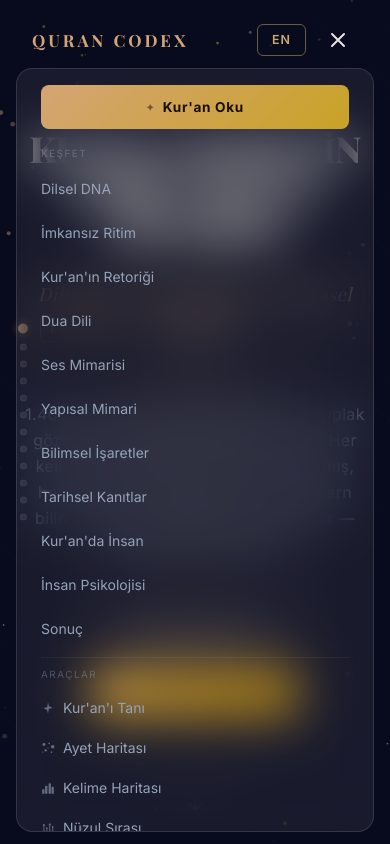
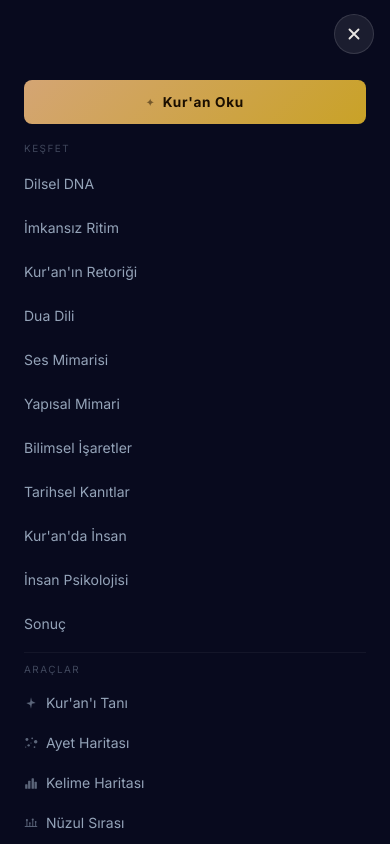
Before and after one commit to serdarbozoglan/qurancodex, a React (Vite) app: page / in a window 390 px wide. Both pictures are taken after a click on the button 338 px from the left and 40 px from the top of the page. Shown: the top 844 px of the page. Built offline with nearby package versions, Linux system fonts and the light colour scheme; a web font is replaced by a local one.

Commit message:
fix: mobile menu full-screen overlay with close button

```diff
--- a/src/components/Navbar.jsx
+++ b/src/components/Navbar.jsx
@@ -628,7 +628,7 @@ export default function Navbar() {
   return (
     <>
     <nav
-      className={`fixed top-0 left-0 right-0 z-50 transition-all duration-500 ${
+      className={`fixed top-0 left-0 right-0 z-[9999] transition-all duration-500 ${
         scrolled
           ? 'bg-cosmic-black/85 backdrop-blur-xl border-b border-white/5 py-3'
           : 'py-5 bg-transparent'
@@ -1237,17 +1237,50 @@ export default function Navbar() {
         </div>
       </div>
 
-      {/* Mobile menu */}
+      {/* Mobile menu — full-screen overlay */}
       <AnimatePresence>
         {mobileOpen && (
           <motion.div
-            initial={{ opacity: 0, height: 0 }}
-            animate={{ opacity: 1, height: 'auto' }}
-            exit={{ opacity: 0, height: 0 }}
-            transition={{ duration: 0.25 }}
-            className="lg:hidden overflow-hidden"
+            initial={{ opacity: 0, x: '100%' }}
+            animate={{ opacity: 1, x: 0 }}
+            exit={{ opacity: 0, x: '100%' }}
+            transition={{ duration: 0.25, ease: 'easeInOut' }}
+            className="lg:hidden"
+            style={{
+              position: 'fixed',
+              inset: 0,
+              zIndex: 9998,
+              background: '#080a1e',
+              overflowY: 'auto',
+            }}
           >
-            <div className="glass-card-strong mt-2 mx-4 rounded-xl py-4 px-6 flex flex-col gap-1" style={{ maxHeight: 'calc(100dvh - 80px)', overflowY: 'auto' }}>
+            {/* Close button inside overlay */}
+            <button
+              onClick={() => setMobileOpen(false)}
+              style={{
+                position: 'fixed',
+                top: '14px',
+                right: '16px',
+                zIndex: 1,
+                display: 'flex',
+                alignItems: 'center',
+                justifyContent: 'center',
+                width: '40px',
+                height: '40px',
+                borderRadius: '50%',
+                background: 'rgba(255,255,255,0.08)',
+                border: '1px solid rgba(255,255,255,0.12)',
+                color: '#e8e6e3',
+                cursor: 'pointer',
+              }}
+              aria-label="Menüyü kapat"
+            >
+              <svg width="18" height="18" viewBox="0 0 24 24" fill="none" stroke="currentColor" strokeWidth="2.5" strokeLinecap="round">
+                <path d="M18 6L6 18M6 6l12 12" />
+              </svg>
+            </button>
+
+            <div className="flex flex-col gap-1" style={{ padding: '80px 24px 40px' }}>
               {/* Oku — top of mobile */}
               <button
                 onClick={() => { setReadingOpen(true); setMobileOpen(false); }}
```
